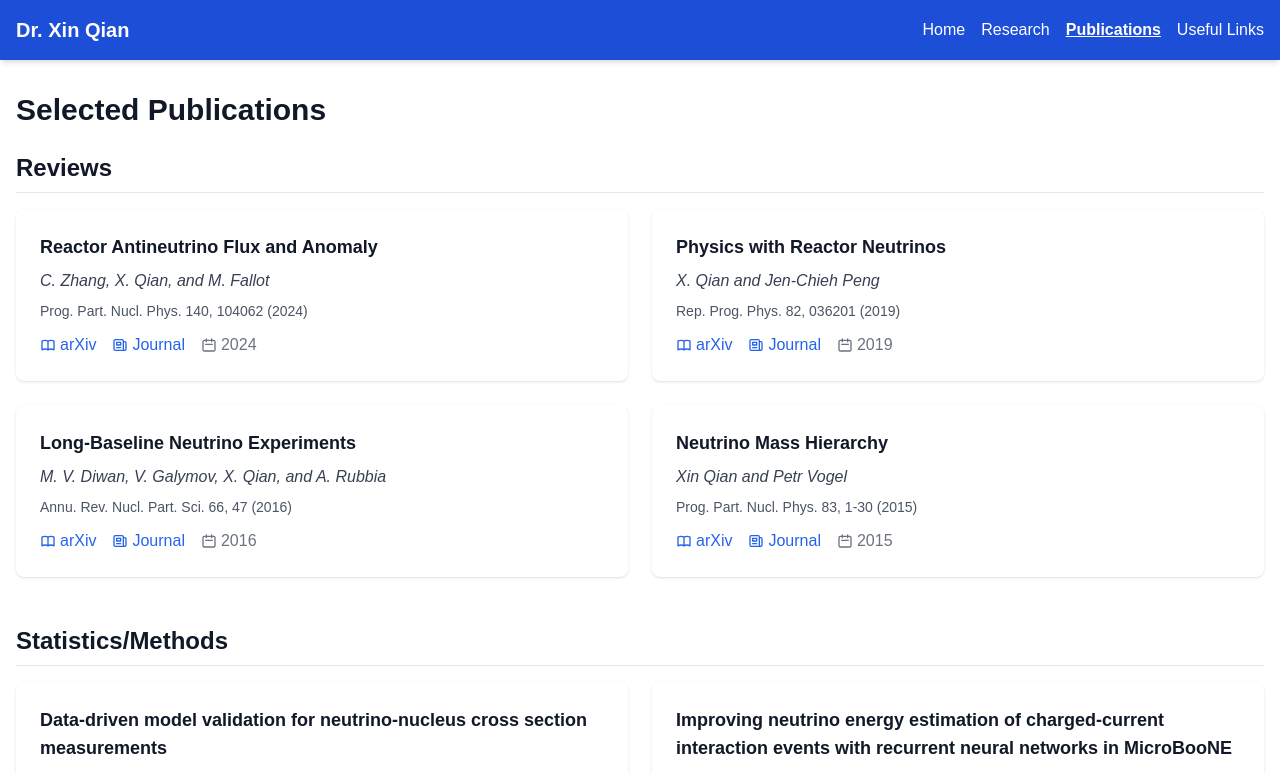
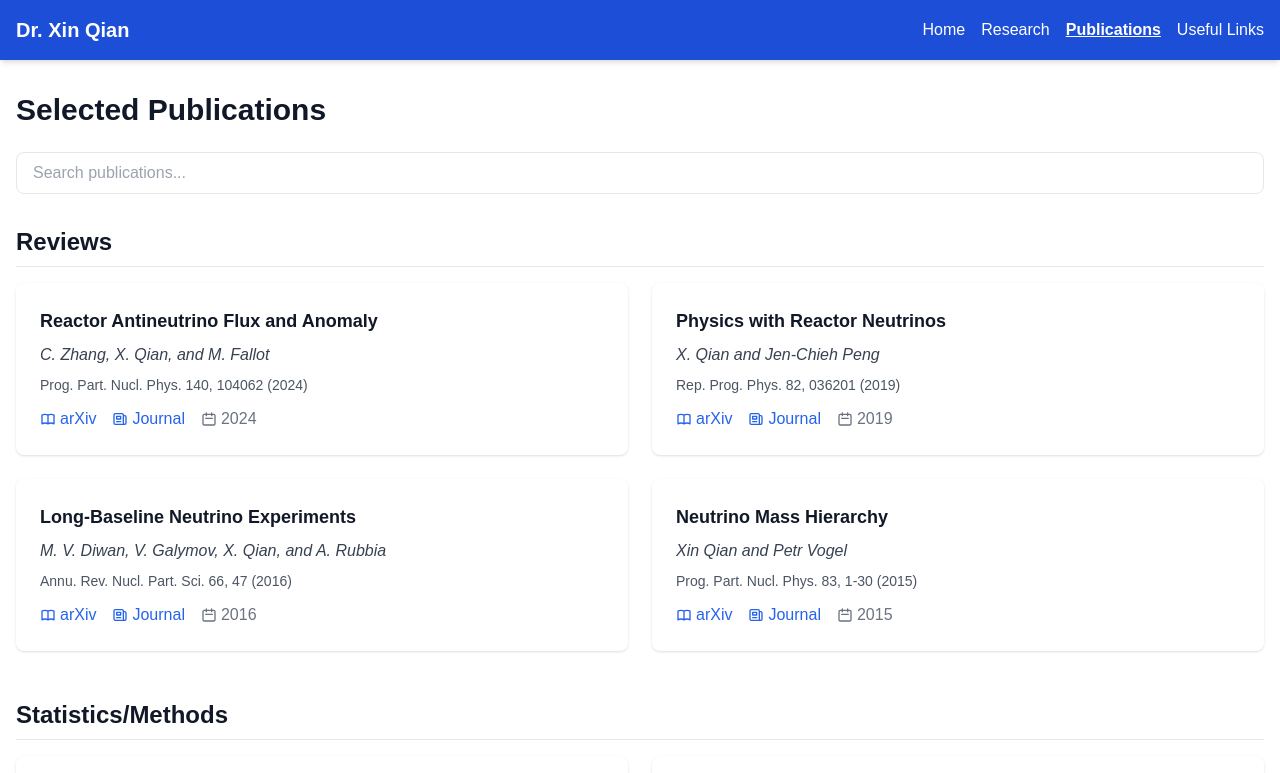
Before and after one commit to lastgeorge/personal_webpage, a Vue app: page /publications in a window 1280 px wide. Shown: the top 773 px of the page. Built offline with nearby package versions, Linux system fonts and the light colour scheme.

Commit message:
add search option

```diff
--- a/src/views/PublicationsView.vue
+++ b/src/views/PublicationsView.vue
@@ -2,10 +2,20 @@
   <div class="publications">
     <h1 class="text-3xl font-bold mb-6">Selected Publications</h1>
 
-    <section class="mb-12">
+    <!-- Add search bar -->
+    <div class="mb-8">
+      <input
+        type="text"
+        v-model="searchQuery"
+        placeholder="Search publications..."
+        class="w-full px-4 py-2 border rounded-lg focus:outline-none focus:ring-2 focus:ring-blue-500"
+      >
+    </div>
+
+    <section v-if="filteredReviewPublications.length > 0" class="mb-12">
       <h2 class="text-2xl font-bold mb-4 border-b pb-2">Reviews</h2>
       <div class="grid md:grid-cols-2 gap-6">
-        <div v-for="(publication, index) in reviewPublications" :key="index" class="bg-white p-6 rounded-lg shadow hover:shadow-lg transition">
+        <div v-for="(publication, index) in filteredReviewPublications" :key="index" class="bg-white p-6 rounded-lg shadow hover:shadow-lg transition">
           <h3 class="text-lg font-semibold">{{ publication.title }}</h3>
           <p class="text-gray-700 mt-2 italic">{{ publication.authors }}</p>
           <p v-if="publication.journalRef" class="text-gray-600 mt-2 text-sm font-medium">{{ publication.journalRef }}</p>
@@ -33,10 +43,10 @@
       </div>
     </section>
 
-    <section class="mb-12">
+    <section v-if="filteredStatisticsPublications.length > 0" class="mb-12">
       <h2 class="text-2xl font-bold mb-4 border-b pb-2">Statistics/Methods</h2>
       <div class="grid md:grid-cols-2 gap-6">
-        <div v-for="(publication, index) in statisticsPublications" :key="index" class="bg-white p-6 rounded-lg shadow hover:shadow-lg transition">
+        <div v-for="(publication, index) in filteredStatisticsPublications" :key="index" class="bg-white p-6 rounded-lg shadow hover:shadow-lg transition">
           <h3 class="text-lg font-semibold">{{ publication.title }}</h3>
           <p class="text-gray-700 mt-2 italic">{{ publication.authors }}</p>
           <p v-if="publication.journalRef" class="text-gray-600 mt-2 text-sm font-medium">{{ publication.journalRef }}</p>
@@ -64,10 +74,10 @@
       </div>
     </section>
 
-    <section class="mb-12">
+    <section v-if="filteredMicroboonePublications.length > 0" class="mb-12">
       <h2 class="text-2xl font-bold mb-4 border-b pb-2">MicroBooNE Experiment</h2>
       <div class="grid md:grid-cols-2 gap-6">
-        <div v-for="(publication, index) in microboonePublications" :key="index" class="bg-white p-6 rounded-lg shadow hover:shadow-lg transition">
+        <div v-for="(publication, index) in filteredMicroboonePublications" :key="index" class="bg-white p-6 rounded-lg shadow hover:shadow-lg transition">
           <h3 class="text-lg font-semibold">{{ publication.title }}</h3>
           <p class="text-gray-700 mt-2 italic">{{ publication.authors }}</p>
           <p v-if="publication.journalRef" class="text-gray-600 mt-2 text-sm font-medium">{{ publication.journalRef }}</p>
@@ -95,10 +105,10 @@
       </div>
     </section>
 
-    <section class="mb-12">
+    <section v-if="filteredDetectorPublications.length > 0" class="mb-12">
       <h2 class="text-2xl font-bold mb-4 border-b pb-2">Detector Physics and Event Reconstruction in LArTPC</h2>
       <div class="grid md:grid-cols-2 gap-6">
-        <div v-for="(publication, index) in detectorPublications" :key="index" class="bg-white p-6 rounded-lg shadow hover:shadow-lg transition">
+        <div v-for="(publication, index) in filteredDetectorPublications" :key="index" class="bg-white p-6 rounded-lg shadow hover:shadow-lg transition">
           <h3 class="text-lg font-semibold">{{ publication.title }}</h3>
           <p class="text-gray-700 mt-2 italic">{{ publication.authors }}</p>
           <p v-if="publication.journalRef" class="text-gray-600 mt-2 text-sm font-medium">{{ publication.journalRef }}</p>
@@ -126,10 +136,10 @@
       </div>
     </section>
 
-    <section class="mb-12">
+    <section v-if="filteredDayaBayPublications.length > 0" class="mb-12">
       <h2 class="text-2xl font-bold mb-4 border-b pb-2">Daya Bay Experiment</h2>
       <div class="grid md:grid-cols-2 gap-6">
-        <div v-for="(publication, index) in dayaBayPublications" :key="index" class="bg-white p-6 rounded-lg shadow hover:shadow-lg transition">
+        <div v-for="(publication, index) in filteredDayaBayPublications" :key="index" class="bg-white p-6 rounded-lg shadow hover:shadow-lg transition">
           <h3 class="text-lg font-semibold">{{ publication.title }}</h3>
           <p class="text-gray-700 mt-2 italic">{{ publication.authors }}</p>
           <p v-if="publication.journalRef" class="text-gray-600 mt-2 text-sm font-medium">{{ publication.journalRef }}</p>
@@ -157,10 +167,10 @@
       </div>
     </section>
 
-    <section class="mb-12">
+    <section v-if="filteredElectronScatteringPublications.length > 0" class="mb-12">
       <h2 class="text-2xl font-bold mb-4 border-b pb-2">Electron Scattering Experiment</h2>
       <div class="grid md:grid-cols-2 gap-6">
-        <div v-for="(publication, index) in electronScatteringPublications" :key="index" class="bg-white p-6 rounded-lg shadow hover:shadow-lg transition">
+        <div v-for="(publication, index) in filteredElectronScatteringPublications" :key="index" class="bg-white p-6 rounded-lg shadow hover:shadow-lg transition">
           <h3 class="text-lg font-semibold">{{ publication.title }}</h3>
           <p class="text-gray-700 mt-2 italic">{{ publication.authors }}</p>
           <p v-if="publication.journalRef" class="text-gray-600 mt-2 text-sm font-medium">{{ publication.journalRef }}</p>
@@ -188,10 +198,10 @@
       </div>
     </section>
 
-    <section class="mb-12">
+    <section v-if="filteredIdeasPublications.length > 0" class="mb-12">
       <h2 class="text-2xl font-bold mb-4 border-b pb-2">Idea and Pheno Work</h2>
       <div class="grid md:grid-cols-2 gap-6">
-        <div v-for="(publication, index) in ideasPublications" :key="index" class="bg-white p-6 rounded-lg shadow hover:shadow-lg transition">
+        <div v-for="(publication, index) in filteredIdeasPublications" :key="index" class="bg-white p-6 rounded-lg shadow hover:shadow-lg transition">
           <h3 class="text-lg font-semibold">{{ publication.title }}</h3>
           <p class="text-gray-700 mt-2 italic">{{ publication.authors }}</p>
           <p v-if="publication.journalRef" class="text-gray-600 mt-2 text-sm font-medium">{{ publication.journalRef }}</p>
@@ -219,6 +229,10 @@
       </div>
     </section>
 
+    <div v-if="noResults" class="text-center py-8 text-gray-500">
+      No publications found matching your search.
+    </div>
+
     <div class="text-center my-8">
       <a href="http://inspirehep.net/author/profile/Xin.Qian.1" class="inline-block bg-blue-600 text-white px-6 py-3 rounded-lg hover:bg-blue-700 transition">
         View All Publications on INSPIRE
@@ -228,11 +242,13 @@
 </template>
 
 <script lang="ts">
-import { defineComponent, ref } from 'vue'
+import { defineComponent, ref, computed } from 'vue'
 
 export default defineComponent({
   name: 'PublicationsView',
   setup() {
+    const searchQuery = ref('')
+
     const reviewPublications = ref([
       {
         title: 'Reactor Antineutrino Flux and Anomaly',
@@ -628,14 +644,53 @@ export default defineComponent({
       }
     ]);
 
+    const filterPublications = (publications: any[]) => {
+      const query = searchQuery.value.toLowerCase()
+      if (!query) return publications
+
+      return publications.filter(pub =>
+        pub.title.toLowerCase().includes(query) ||
+        pub.authors.toLowerCase().includes(query) ||
+        (pub.journalRef && pub.journalRef.toLowerCase().includes(query)) ||
+        (pub.year && pub.year.toString().includes(query))
+      )
+    }
+
+    const filteredReviewPublications = computed(() => filterPublications(reviewPublications.value))
+    const filteredStatisticsPublications = computed(() => filterPublications(statisticsPublications.value))
+    const filteredMicroboonePublications = computed(() => filterPublications(microboonePublications.value))
+    const filteredDetectorPublications = computed(() => filterPublications(detectorPublications.value))
+    const filteredDayaBayPublications = computed(() => filterPublications(dayaBayPublications.value))
+    const filteredElectronScatteringPublications = computed(() => filterPublications(electronScatteringPublications.value))
+    const filteredIdeasPublications = computed(() => filterPublications(ideasPublications.value))
+
+    const noResults = computed(() => {
+      return !filteredReviewPublications.value.length &&
+             !filteredStatisticsPublications.value.length &&
+             !filteredMicroboonePublications.value.length &&
+             !filteredDetectorPublications.value.length &&
+             !filteredDayaBayPublications.value.length &&
+             !filteredElectronScatteringPublications.value.length &&
+             !filteredIdeasPublications.value.length
+    })
+
     return {
+      searchQuery,
       reviewPublications,
       statisticsPublications,
       microboonePublications,
       detectorPublications,
       dayaBayPublications,
       electronScatteringPublications,
-      ideasPublications
+      ideasPublications,
+      filteredReviewPublications,
+      filteredStatisticsPublications,
+      filteredMicroboonePublications,
+      filteredDetectorPublications,
+      filteredDayaBayPublications,
+      filteredElectronScatteringPublications,
+      filteredIdeasPublications,
+      noResults
     }
   }
 })
```
